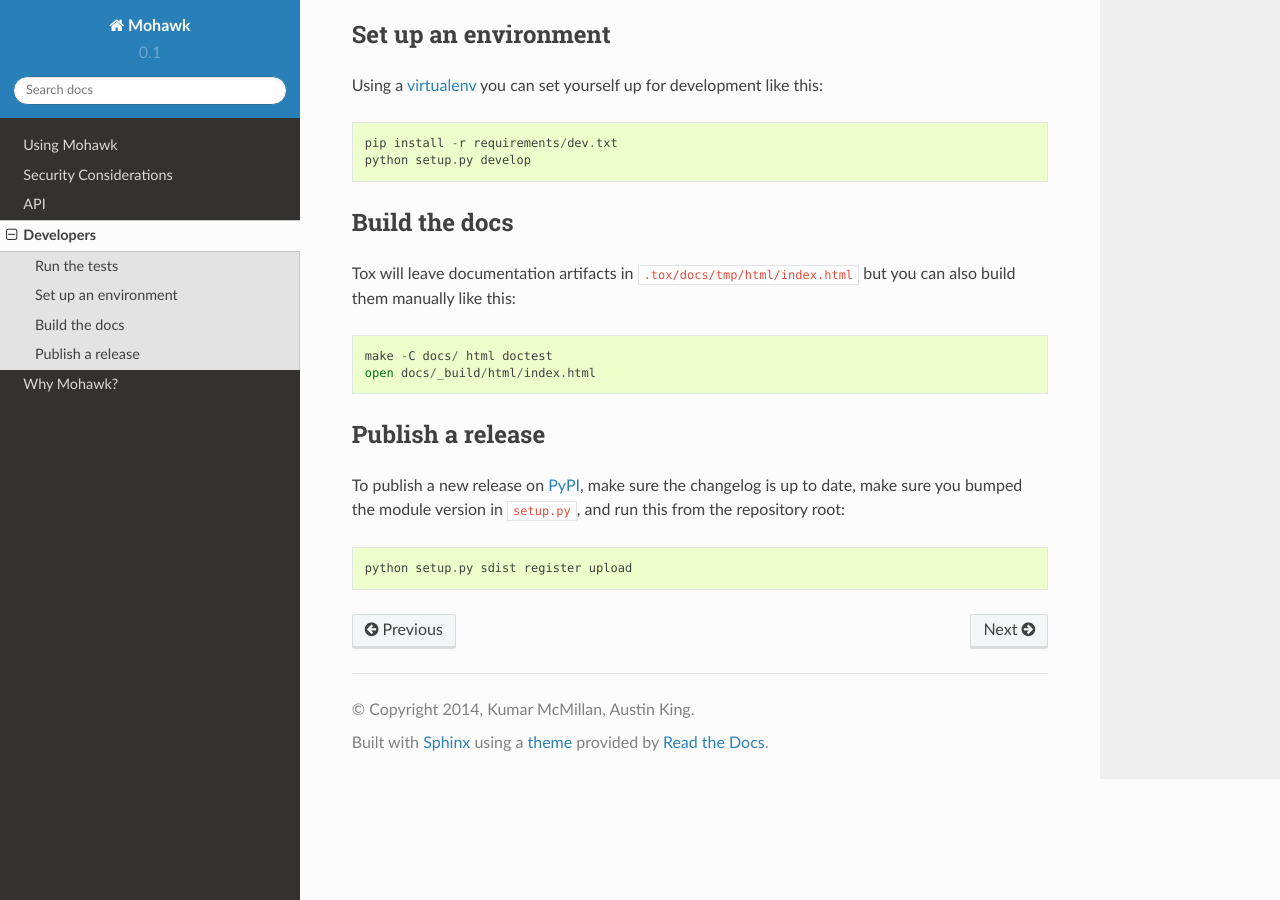
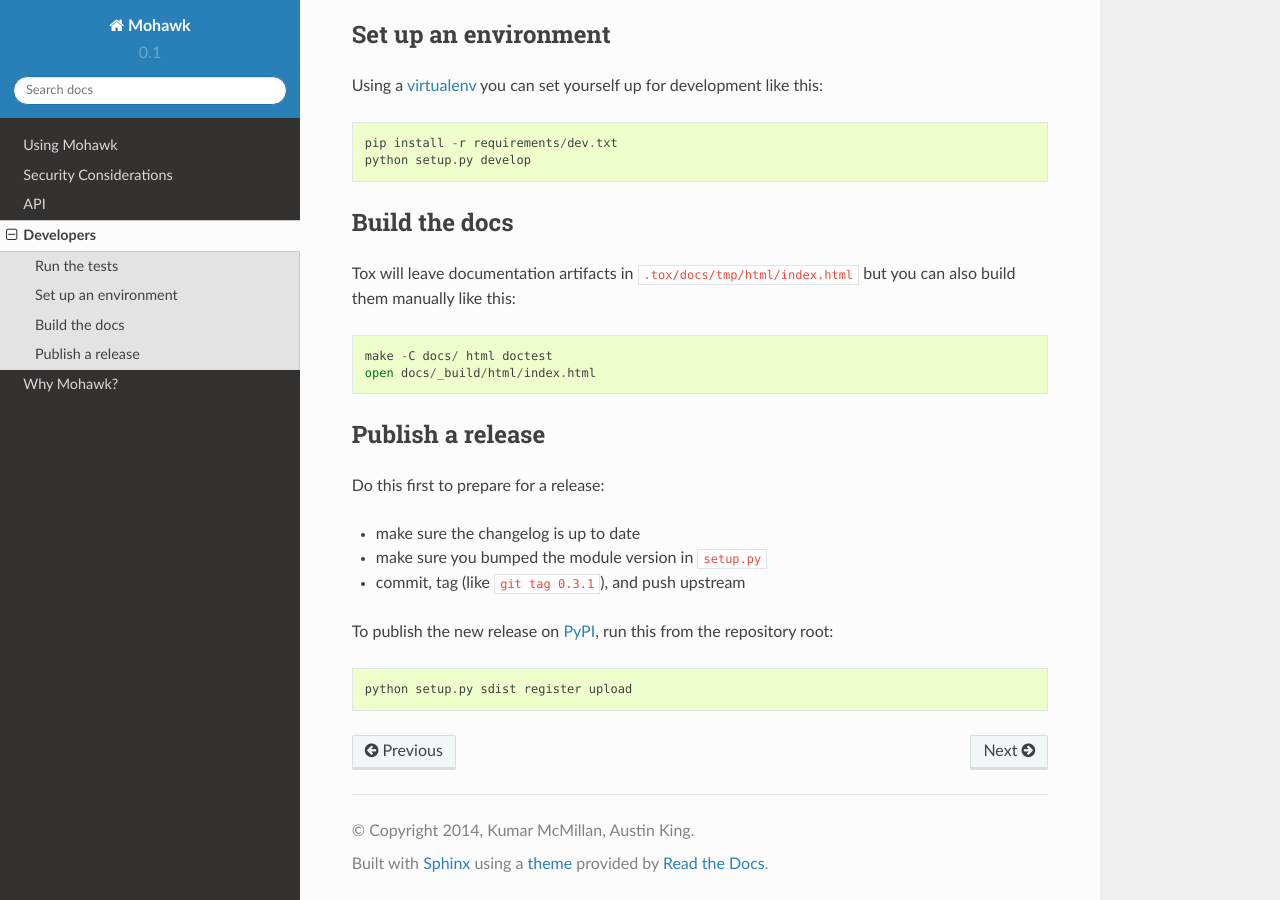
Before and after one commit to kumar303/mohawk, a Sphinx documentation site: the page built from docs/developers.rst, in a window 1280 px wide and 900 px high, scrolled down 590 px. Built offline with Sphinx 7.4.7 and the Read the Docs theme 2.0.0, drawn with Linux system fonts in a browser that asks for light colours.

Commit message:
Prepare a 0.3.1 release

```diff
--- a/docs/developers.rst
+++ b/docs/developers.rst
@@ -39,9 +39,13 @@ but you can also build them manually like this::
 Publish a release
 =================
 
-To publish a new release on `PyPI`_, make sure the changelog is up to date,
-make sure you bumped the module version in ``setup.py``, and run this
-from the repository root::
+Do this first to prepare for a release:
+
+- make sure the changelog is up to date
+- make sure you bumped the module version in ``setup.py``
+- commit, tag (like ``git tag 0.3.1``), and push upstream
+
+To publish the new release on `PyPI`_, run this from the repository root::
 
     python setup.py sdist register upload
 
--- a/setup.py
+++ b/setup.py
@@ -2,7 +2,7 @@ from setuptools import setup, find_packages
 
 
 setup(name='mohawk',
-      version='0.3.0',
+      version='0.3.1',
       description="Library for Hawk HTTP authorization",
       long_description='',
       author='Kumar McMillan, Austin King',
```
Also changed, not shown: docs/index.rst (+6 -1 lines).
